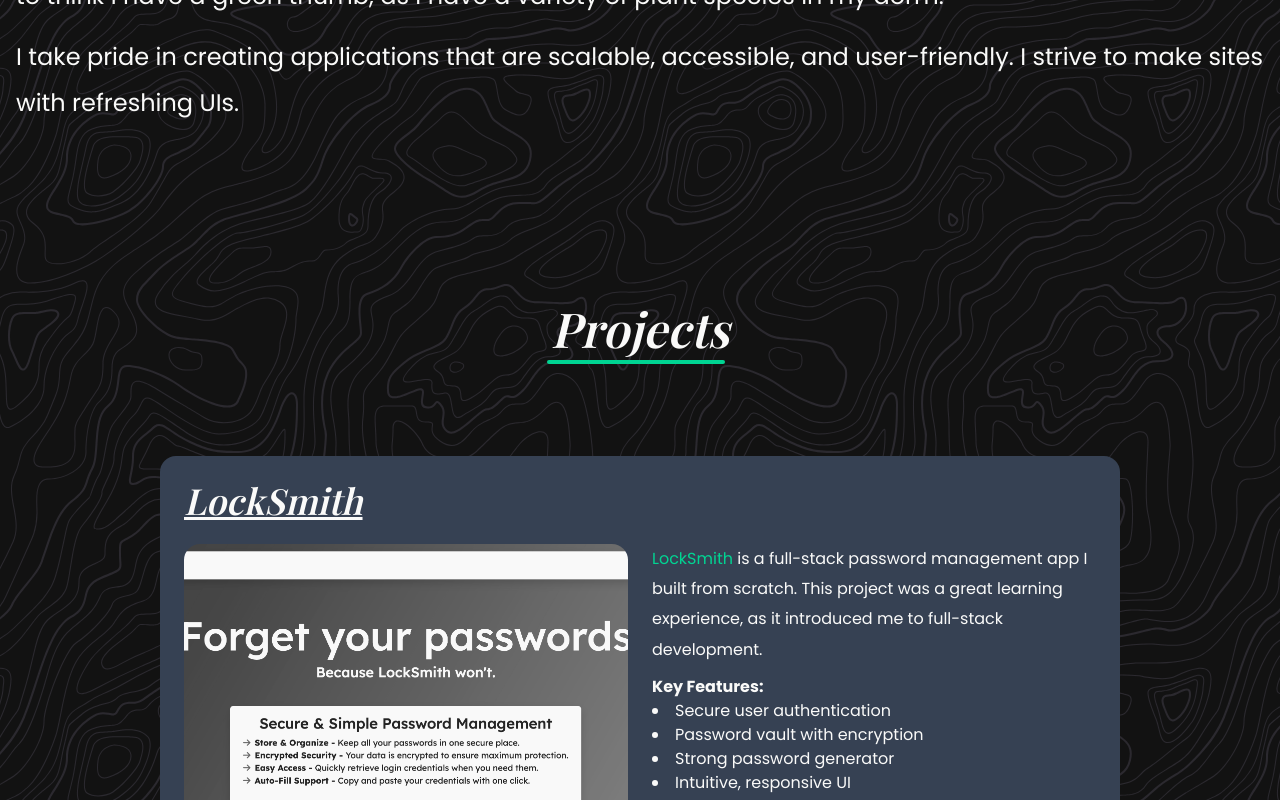
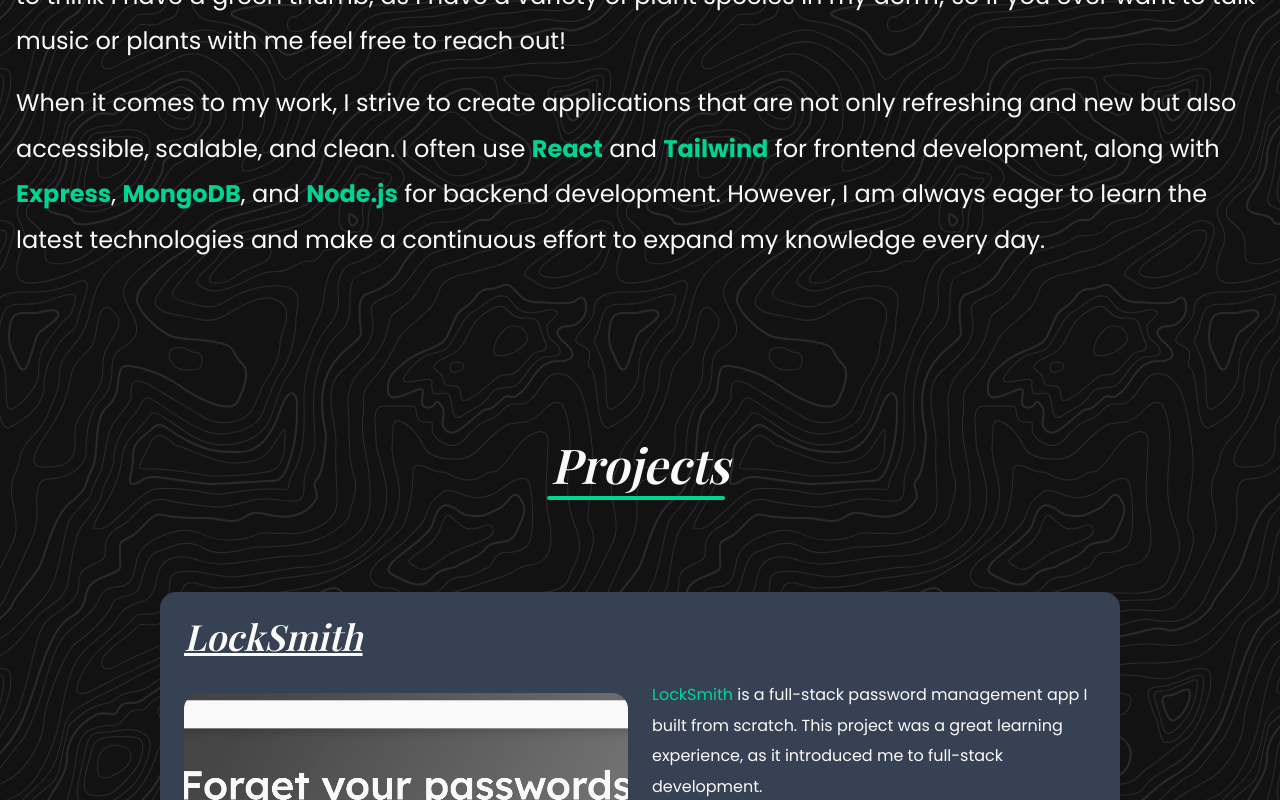
Before and after one commit to andmccutchan/Personal-Website, a React (Vite) app: page / in a window 1280 px wide. Shown: the part 1340-2140 px from the top of the page. Built offline with nearby package versions, Linux system fonts and the light colour scheme; a web font is replaced by a local one.

Commit message:
Improved about me section

```diff
--- a/src/Components/AboutMeSection.jsx
+++ b/src/Components/AboutMeSection.jsx
@@ -28,11 +28,23 @@ const AboutMeSection = () => {
             Science. When I'm not typing away at projects, you can find me
             playing music. I've been playing the saxophone for almost 10 years
             and picked up the guitar last year. I also like to think I have a
-            green thumb, as I have a variety of plant species in my dorm.
+            green thumb, as I have a variety of plant species in my dorm; so if
+            you ever want to talk music or plants with me feel free to reach
+            out!
           </p>
           <p className="mt-4">
-            I take pride in creating applications that are scalable, accessible,
-            and user-friendly. I strive to make sites with refreshing UIs.
+            When it comes to my work, I strive to create applications that are
+            not only refreshing and new but also accessible, scalable, and
+            clean. I often use{" "}
+            <span className="text-emerald-400 font-bold">React</span> and{" "}
+            <span className="text-emerald-400 font-bold">Tailwind</span> for
+            frontend development, along with{" "}
+            <span className="text-emerald-400 font-bold">Express</span>,{" "}
+            <span className="text-emerald-400 font-bold">MongoDB</span>, and{" "}
+            <span className="text-emerald-400 font-bold">Node.js</span> for
+            backend development. However, I am always eager to learn the latest
+            technologies and make a continuous effort to expand my knowledge
+            every day.
           </p>
         </div>
       </div>
--- a/src/Components/ProjectCard.jsx
+++ b/src/Components/ProjectCard.jsx
@@ -10,7 +10,7 @@ const ProjectCard = ({ title, image, description, githubLink, liveDemo }) => {
 
         <div className="flex flex-col sm:flex-row sm:gap-6">
           {/* Project Image */}
-          <div className="w-full sm:w-1/2 mb-4 sm:mb-0 max-lg:hidden">
+          <div className="flex items-center w-full sm:w-1/2 mb-4 sm:mb-0 max-lg:hidden">
             <img
               src={image}
               alt={`${title} project screenshot`}
```
